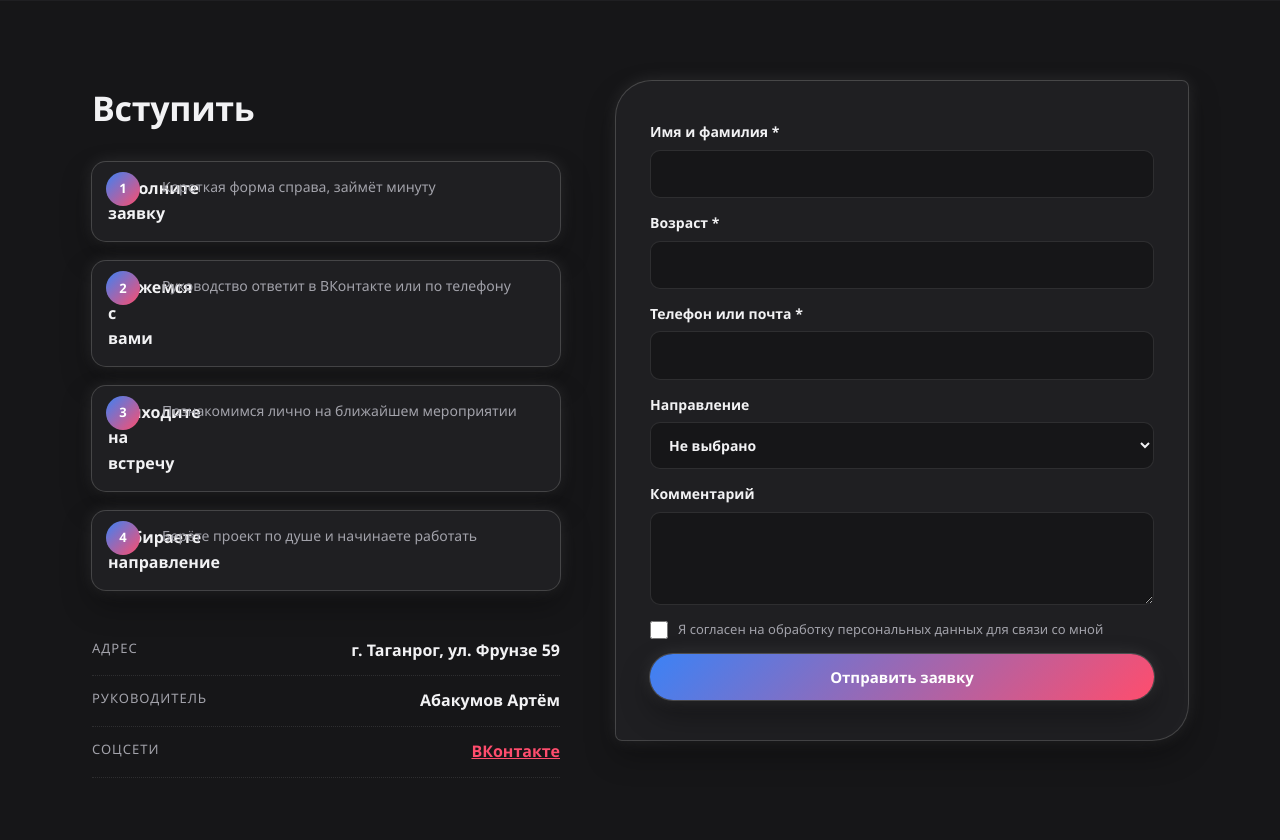
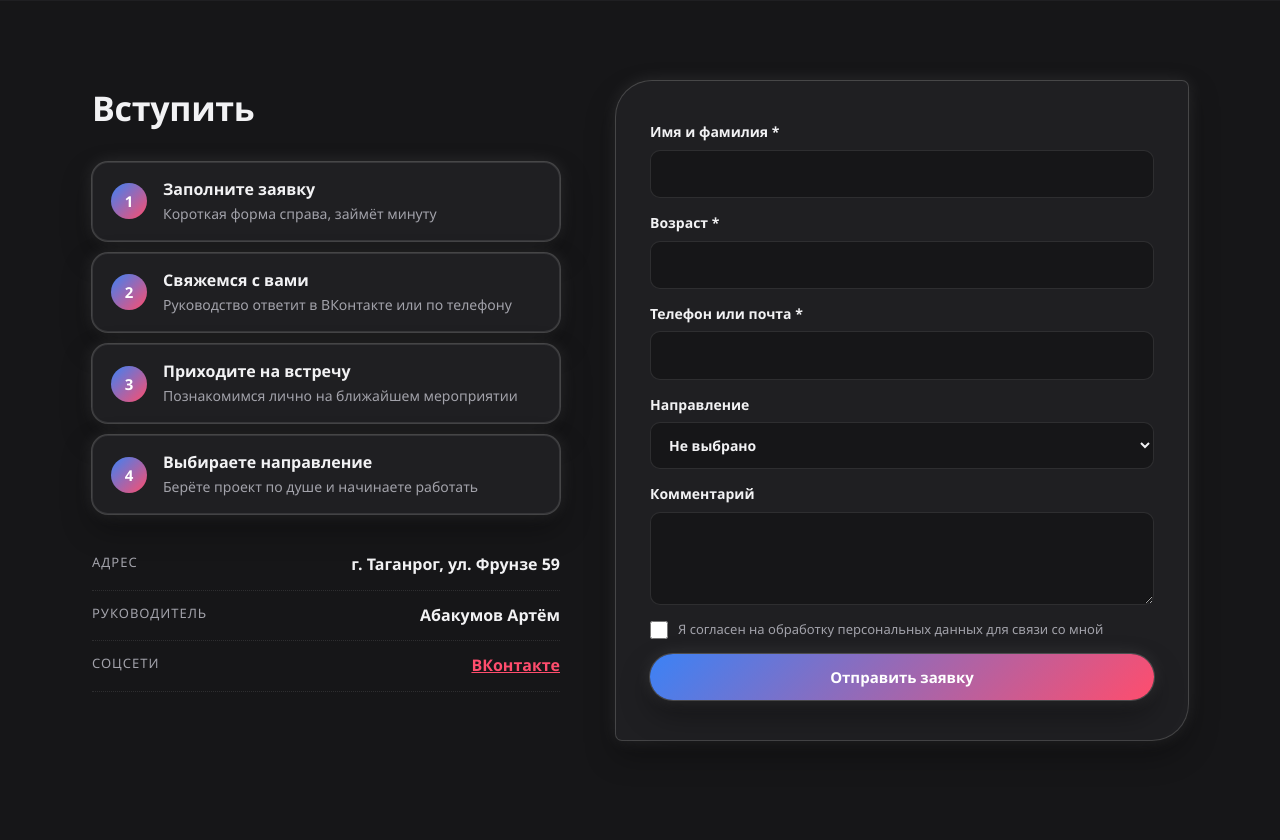
Before and after one commit to Pilot-Boeing/Mger_taganrog, a PHP site: page / in a window 1280 px wide. Shown: the part 3983-4823 px from the top of the page. Run offline with PHP 8.4, Linux system fonts and the light colour scheme.

Commit message:
Add files via upload

```diff
--- a/style.css
+++ b/style.css
@@ -341,3 +341,20 @@ html.js .rv.d3 { transition-delay: .36s; }
 .hero .intro { color: #f2f2f4; }
 .hero .stats div { backdrop-filter: blur(6px); background: rgba(20,20,24,.55) !important; }
 @media (max-width: 760px) { .hero { min-height: 460px; } .hero-video { object-fit: fill !important; } }
+
+/* ===== Шаги вступления: одна чистая раскладка (номер слева, текст справа) ===== */
+.steps.four { list-style: none; display: grid; grid-template-columns: 1fr; gap: 12px; margin-bottom: 26px; counter-reset: st; }
+.steps.four li {
+  counter-increment: st; position: relative; display: block;
+  padding: 16px 18px 16px 70px; min-height: 76px;
+  background: var(--card); border: 1px solid var(--line);
+  border-radius: 16px; box-shadow: var(--glow); margin: 0;
+}
+.steps.four li::before {
+  content: counter(st); position: absolute; left: 18px; top: 50%; transform: translateY(-50%);
+  width: 36px; height: 36px; border-radius: 50%; background: var(--grad); color: #fff;
+  display: grid; place-items: center; font-weight: 700; font-size: 15px;
+}
+.steps.four li::after { content: none !important; display: none !important; }
+.steps.four li b { display: block; font-size: 16px; line-height: 1.3; margin-bottom: 4px; white-space: normal; }
+.steps.four li span { display: block; color: var(--muted); font-size: 14px; line-height: 1.45; white-space: normal; }
```
